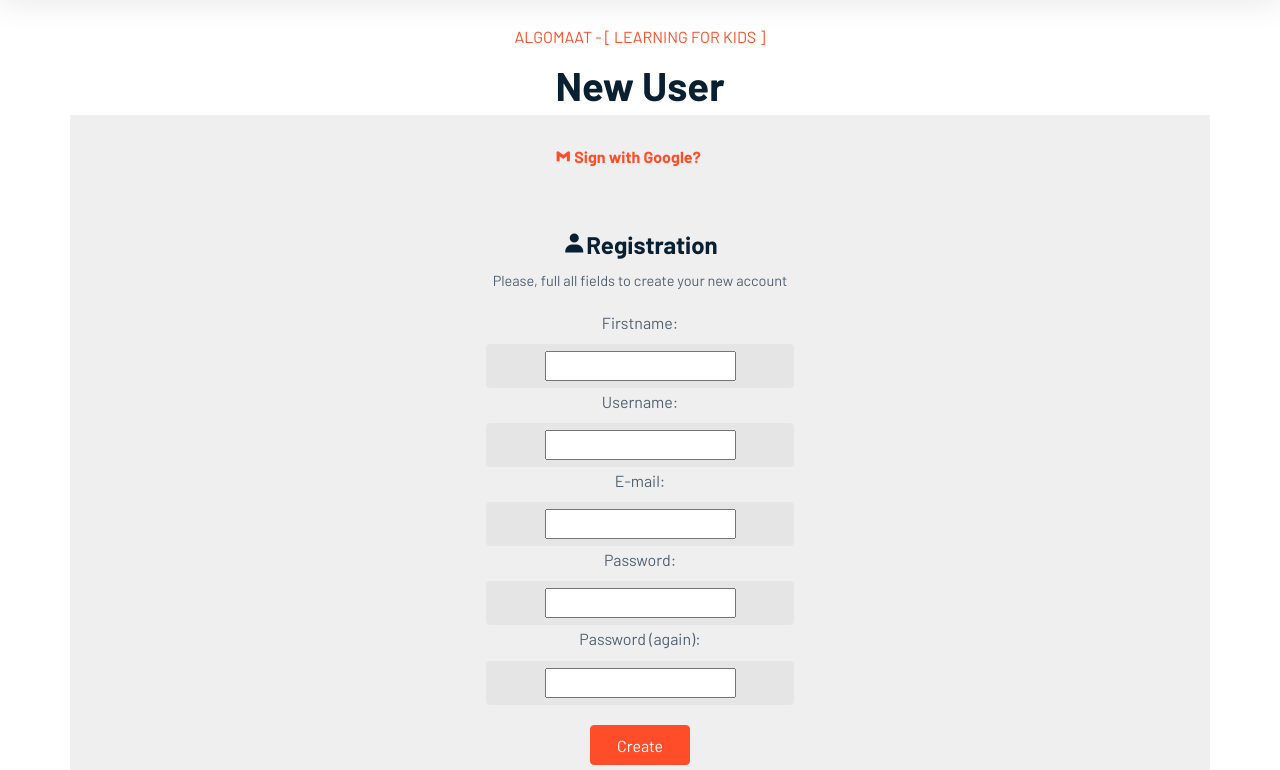
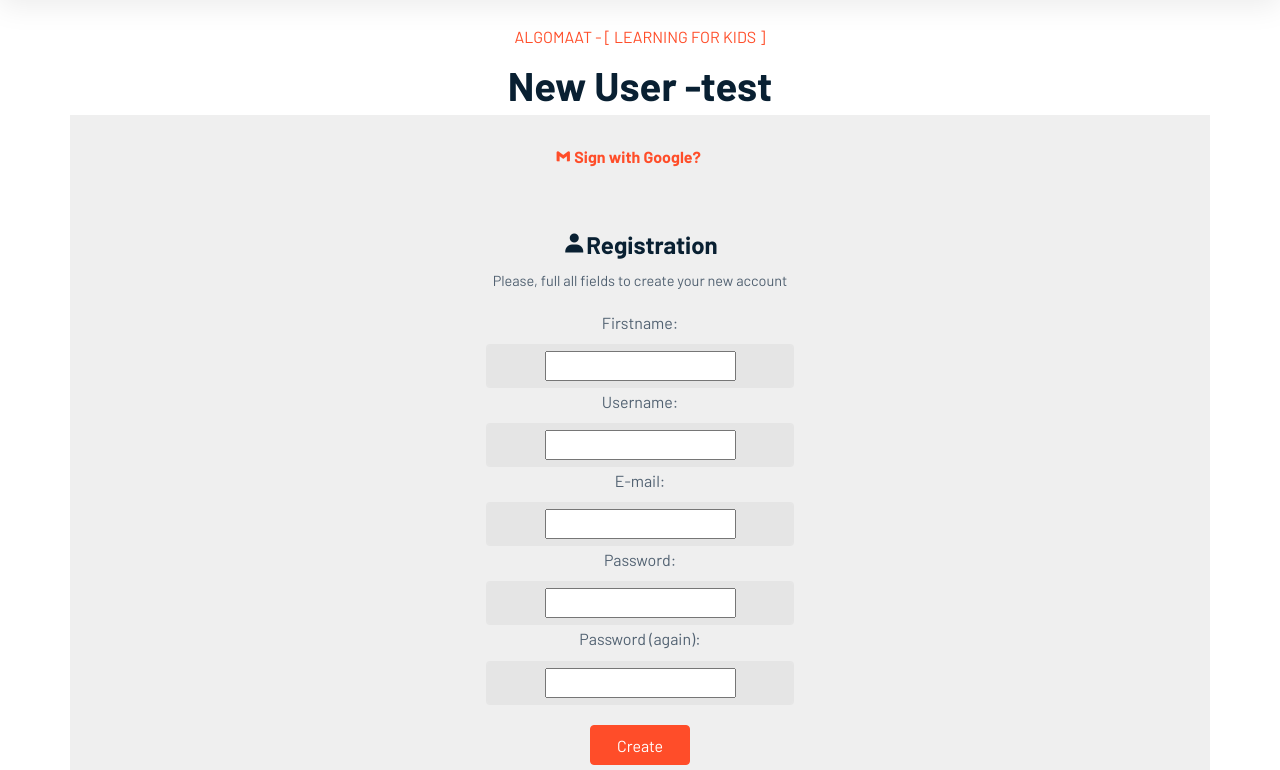
Before and after one commit to FokamFekam/ALGOMAAT, a Django app: page /registration/new_user/ in a window 1280 px wide. Shown: the part 116-886 px from the top of the page. Run offline with Django 5.2, Linux system fonts and the light colour scheme; some libraries are stand-ins or nearby versions.

Commit message:
upadate register view

```diff
--- a/Algomaat/templates/registration/registration_form.html
+++ b/Algomaat/templates/registration/registration_form.html
@@ -15,7 +15,7 @@
                         <br/>
 		                <h6>ALGOMAAT - [ learning for kids ]</h6>
 
-		                <h1> New User </h1>
+		                <h1> New User -test </h1>
 
 		            </div>
 		        </div>
```
